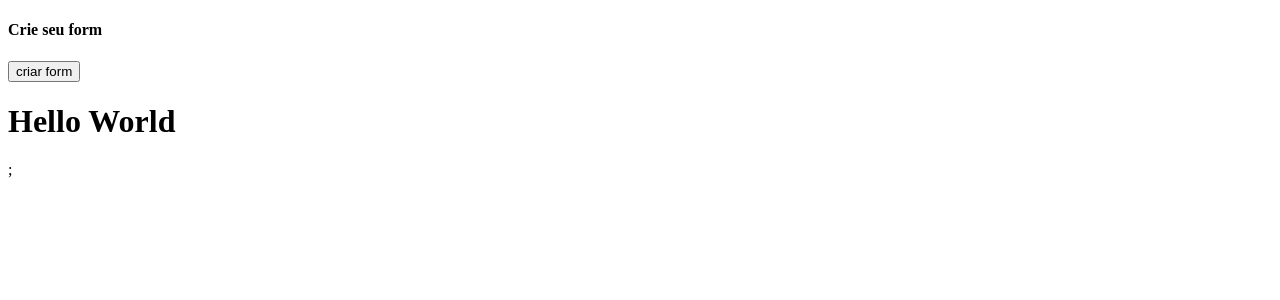
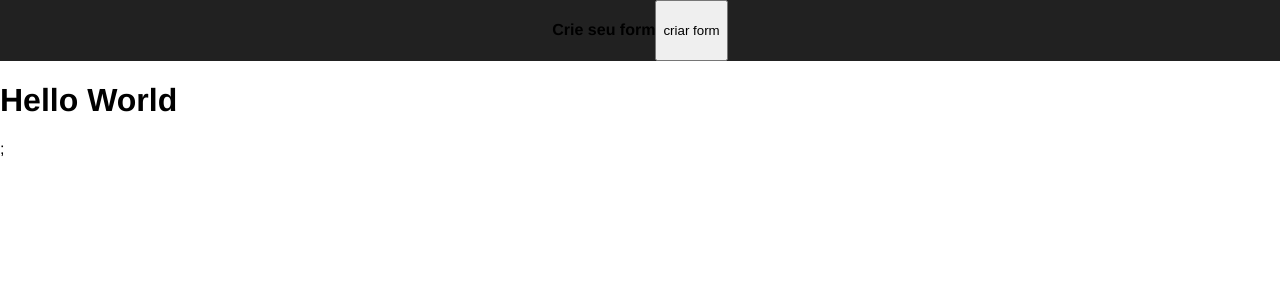
Before and after one commit to LailsonGabriel/react-dev-nextjs, a Next.js app: page / in a window 1280 px wide. Shown: the top 300 px of the page. Built offline with nearby package versions, Linux system fonts and the light colour scheme.

Commit message:
feat: created global style

```diff
--- a/src/components/Header/index.tsx
+++ b/src/components/Header/index.tsx
@@ -1,13 +1,13 @@
 import React from "react";
 import { Button } from "../Button";
+import { HeaderContainer } from "./styles";
 
-const Header = ({ children }: { children: React.ReactNode }) => {
+const Header = () => {
   return (
-    <header>
+    <HeaderContainer>
       <h4>Crie seu form</h4>
       <Button text="criar form" />
-      {children}
-    </header>
+    </HeaderContainer>
   );
 };
 
--- /dev/null
+++ b/src/components/Header/styles.ts
@@ -0,0 +1,8 @@
+import styled from "styled-components";
+
+export const HeaderContainer = styled.header`
+  display: flex;
+  justify-content: center;
+  background-color: #212121;
+  width: 100%;
+`;
--- /dev/null
+++ b/src/components/Layout/index.tsx
@@ -0,0 +1,13 @@
+import React from "react";
+import Header from "../Header";
+
+export const Layout = ({ children }: { children: React.ReactNode }) => {
+  return (
+    <div>
+      <Header />
+      {children}
+    </div>
+  );
+};
+
+export default Layout;
--- a/src/pages/_app.tsx
+++ b/src/pages/_app.tsx
@@ -1,10 +1,14 @@
 import type { AppProps } from "next/app";
-import Header from "../components/Header";
+import Layout from "../components/Layout/index";
+import GlobalStyle from "../styles/globalStyles";
 
 export default function App({ Component, pageProps }: AppProps) {
   return (
-    <Header>
-      <Component {...pageProps} />;
-    </Header>
+    <>
+      <GlobalStyle />
+      <Layout>
+        <Component {...pageProps} />;
+      </Layout>
+    </>
   );
 }
--- /dev/null
+++ b/src/styles/globalStyles.ts
@@ -0,0 +1,11 @@
+import { createGlobalStyle } from "styled-components";
+
+const GlobalStyle = createGlobalStyle`
+  body {
+    margin: 0;
+    padding: 0;
+    font-family: Open-Sans, Helvetica, Sans-Serif;
+  }
+`;
+
+export default GlobalStyle;
```
